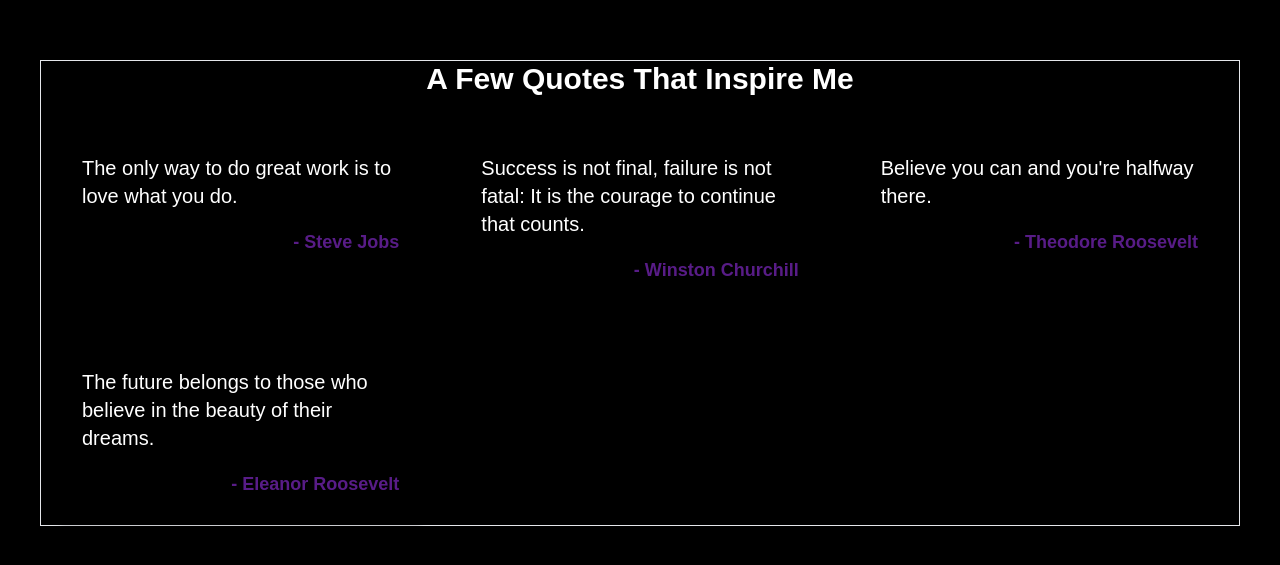
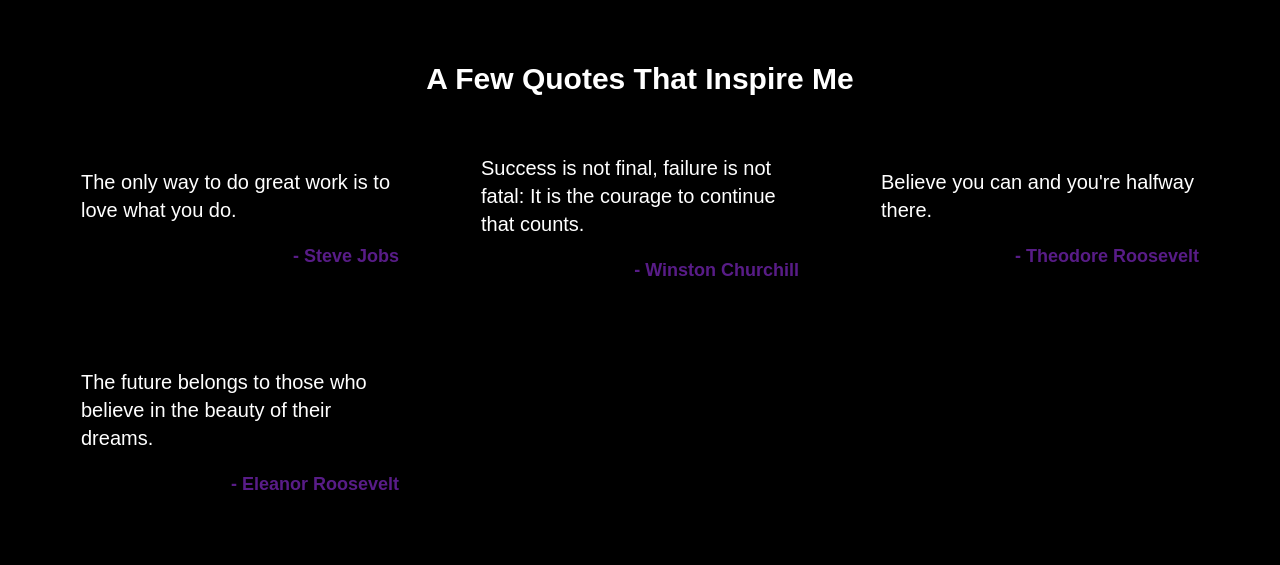
Before and after one commit to bangaffannn/qaf, a React (Vite) app: page / in a window 1280 px wide. Shown: the part 2547-3112 px from the top of the page. Built offline with nearby package versions, Linux system fonts and the light colour scheme.

Commit message:
Update the flex format

```diff
--- a/src/components/Work.jsx
+++ b/src/components/Work.jsx
@@ -23,9 +23,9 @@ const Work = () => {
 
   return (
     <div id="work" className="section">
-      <div className="border mb-20 container mx-auto px-4">
+      <div className="mb-20 container mx-auto px-4">
         <h1 className="flex justify-center items-center cursor-pointer text-3xl hover:scale-90 transition-transform ease-in font-bold mb-8 text-center">A Few Quotes That Inspire Me</h1>
-        <div className="grid grid-cols-1 sm:grid-cols-2 lg:grid-cols-3 gap-8">
+        <div className="flex justify-center items-center grid grid-cols-1 sm:grid-cols-2 lg:grid-cols-3 gap-8">
           {quotes.map((quote, index) => (
             <div key={index} className="bg-black border border-black rounded-lg mx-[60px] sm:mx-[20px] md:mx-0 p-6 shadow-md hover:border-purple-900 hover:scale-125 transition-transform ease-in cursor-pointer">
               <p className="text-xl text-white font-medium mb-4">{quote.text}</p>
```
